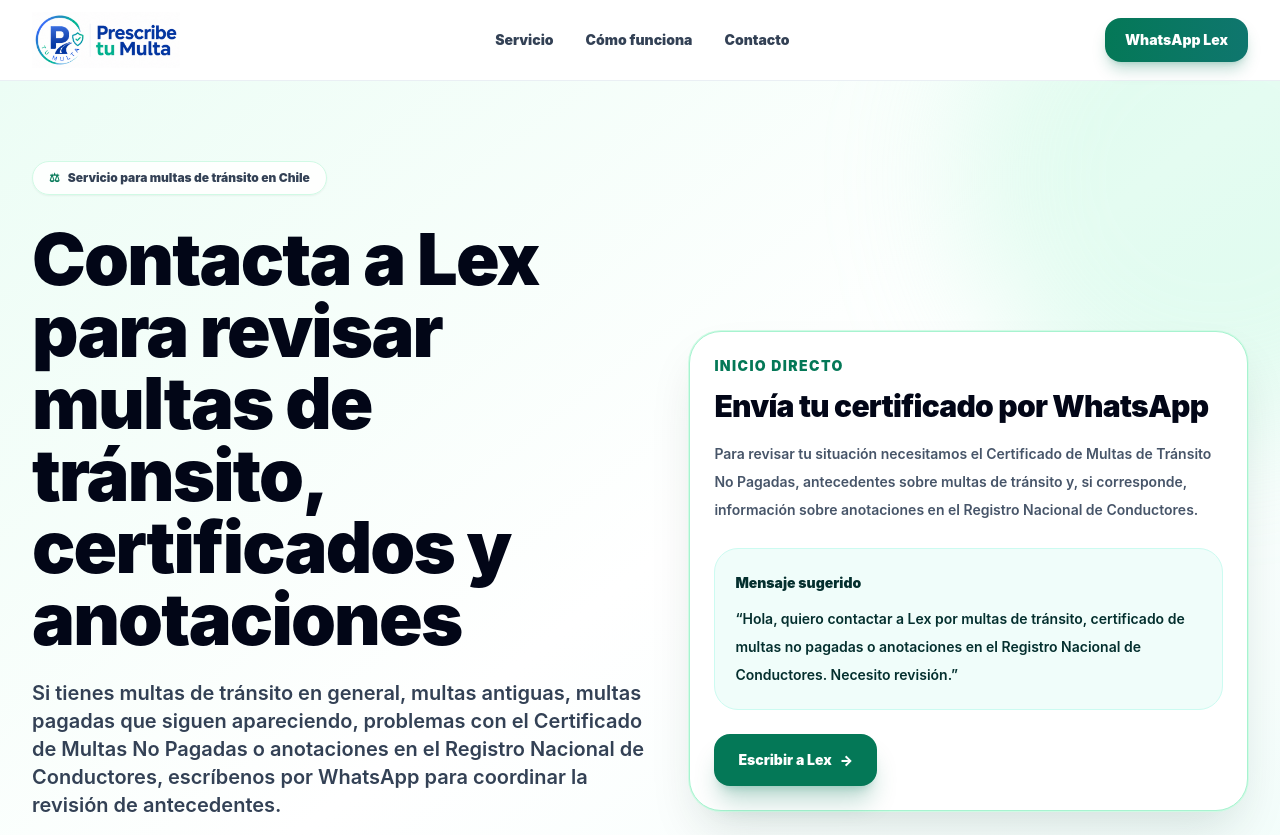
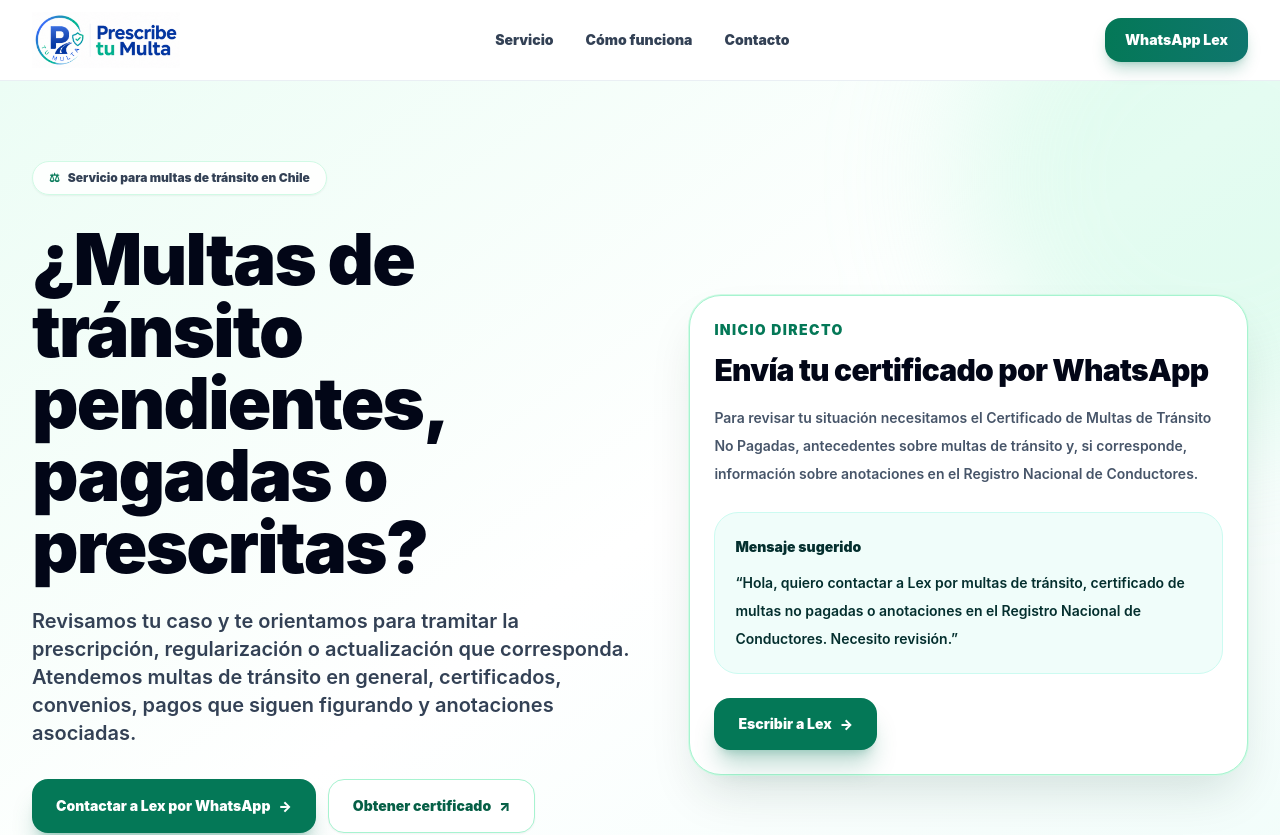
Before and after one commit to rominasartore-cell/PROYECTO-PTM, a Next.js app: page / in a window 1280 px wide. Shown: the top 835 px of the page. Built offline with nearby package versions, Linux system fonts and the light colour scheme; no server answers.

Commit message:
Update PTM hero headline

```diff
--- a/src/app/page.tsx
+++ b/src/app/page.tsx
@@ -87,11 +87,11 @@ export default function Page() {
             </div>
 
             <h1 className="mt-7 max-w-5xl text-4xl font-black leading-[0.98] tracking-tight text-slate-950 sm:text-5xl lg:text-7xl">
-              Contacta a Lex para revisar multas de tránsito, certificados y anotaciones
+              ¿Multas de tránsito pendientes, pagadas o prescritas?
             </h1>
 
             <p className="mt-6 max-w-3xl text-lg font-semibold leading-8 text-slate-700 sm:text-xl">
-              Si tienes multas de tránsito en general, multas antiguas, multas pagadas que siguen apareciendo, problemas con el Certificado de Multas No Pagadas o anotaciones en el Registro Nacional de Conductores, escríbenos por WhatsApp para coordinar la revisión de antecedentes.
+              Revisamos tu caso y te orientamos para tramitar la prescripción, regularización o actualización que corresponda. Atendemos multas de tránsito en general, certificados, convenios, pagos que siguen figurando y anotaciones asociadas.
             </p>
 
             <div className="mt-8 flex flex-col gap-3 sm:flex-row">
```
